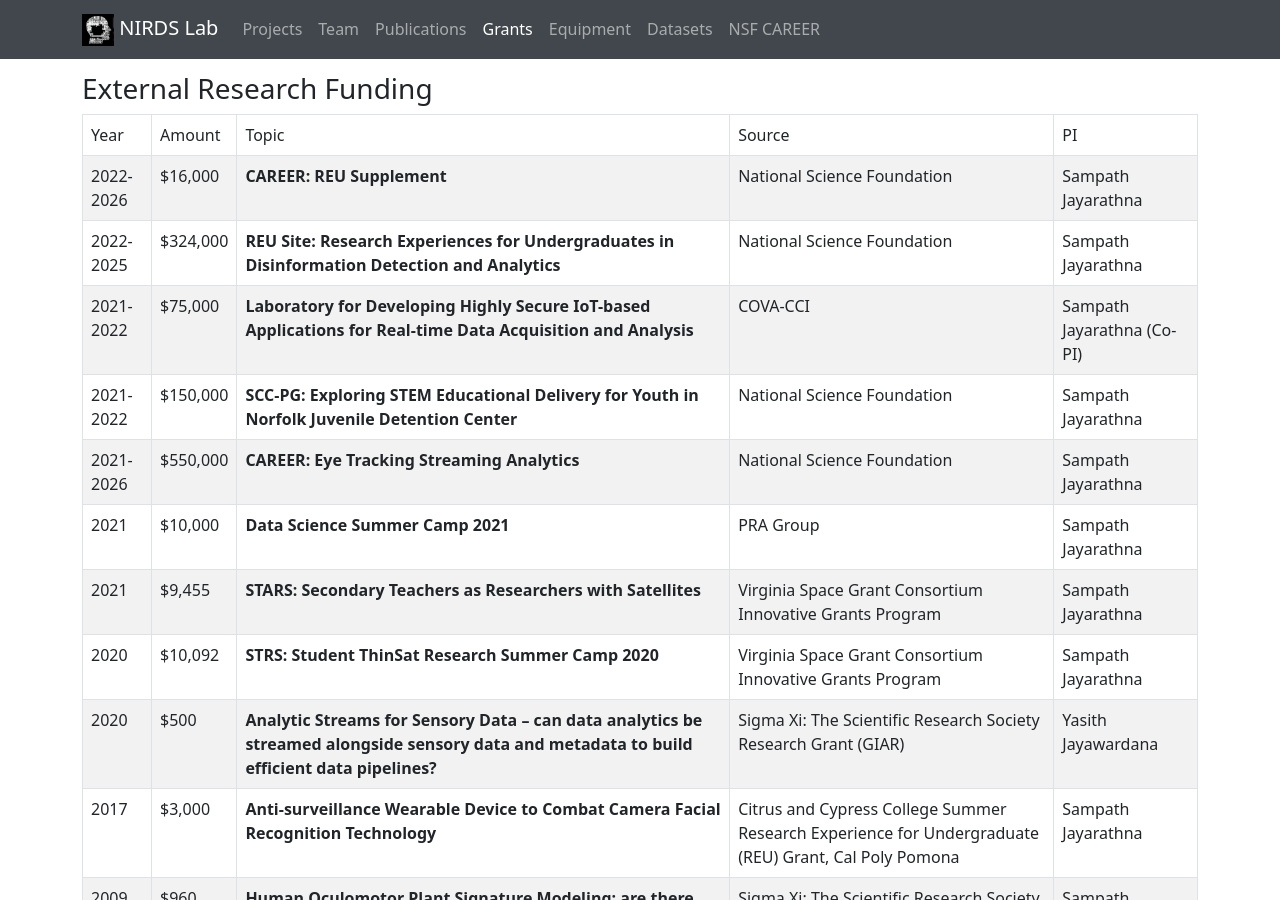
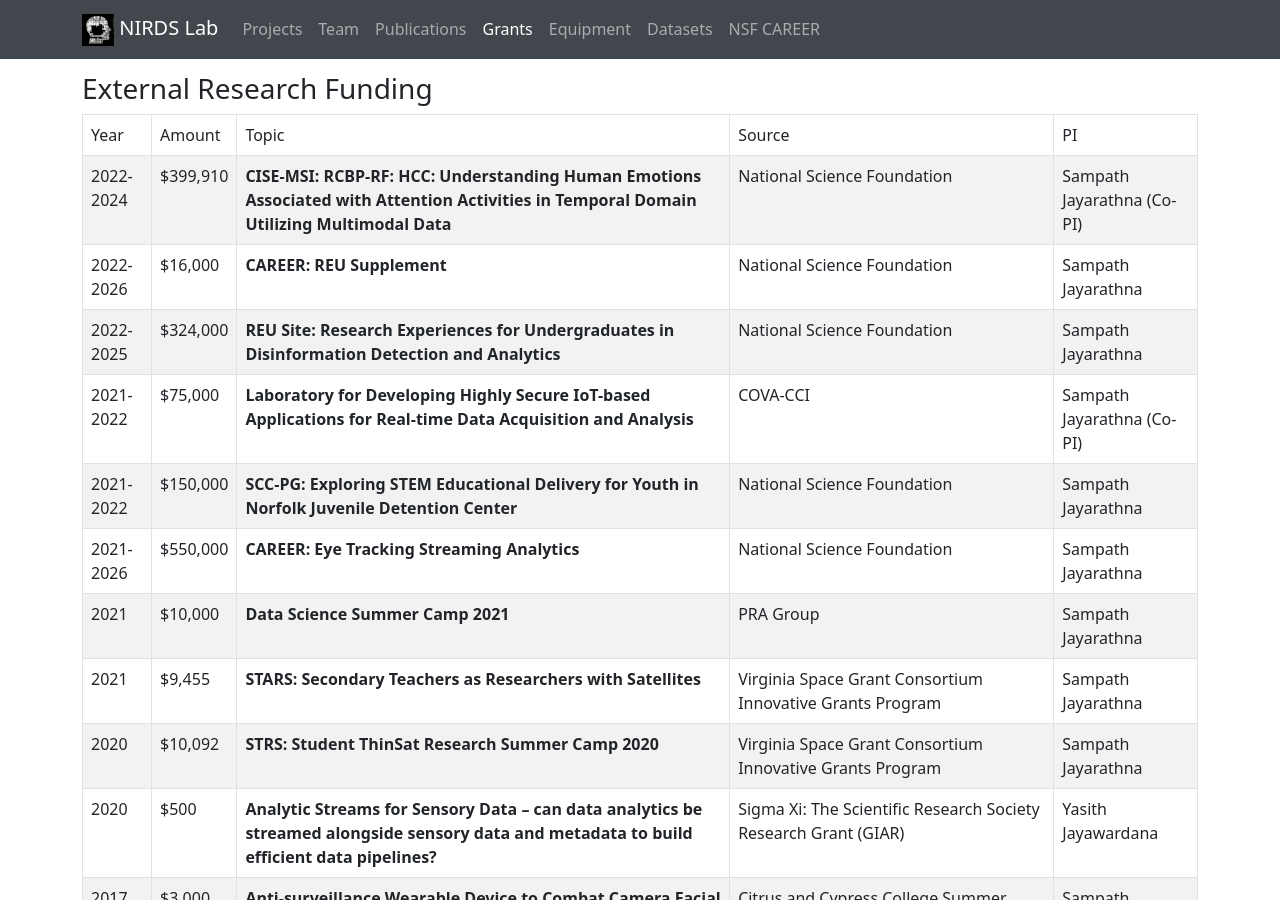
Before and after one commit to nirdslab/nirdslab.github.io, a Jekyll site: the page built from grants.md, in a window 1280 px wide and 900 px high. Built offline with Jekyll 4.4.1, drawn with Linux system fonts in a browser that asks for light colours.

Commit message:
Update grants.yml
new grant

```diff
--- a/_data/grants.yml
+++ b/_data/grants.yml
@@ -1,5 +1,10 @@
 - type: "External Research Funding"
   grants:
+    - year: "2022-2024"
+      topic: "CISE-MSI: RCBP-RF: HCC: Understanding Human Emotions Associated with Attention Activities in Temporal Domain Utilizing Multimodal Data"
+      amount: "$399,910"
+      from: "National Science Foundation"
+      to: "Sampath Jayarathna (Co-PI)"
     - year: "2022-2026"
       topic: "CAREER: REU Supplement"
       amount: "$16,000"
```
